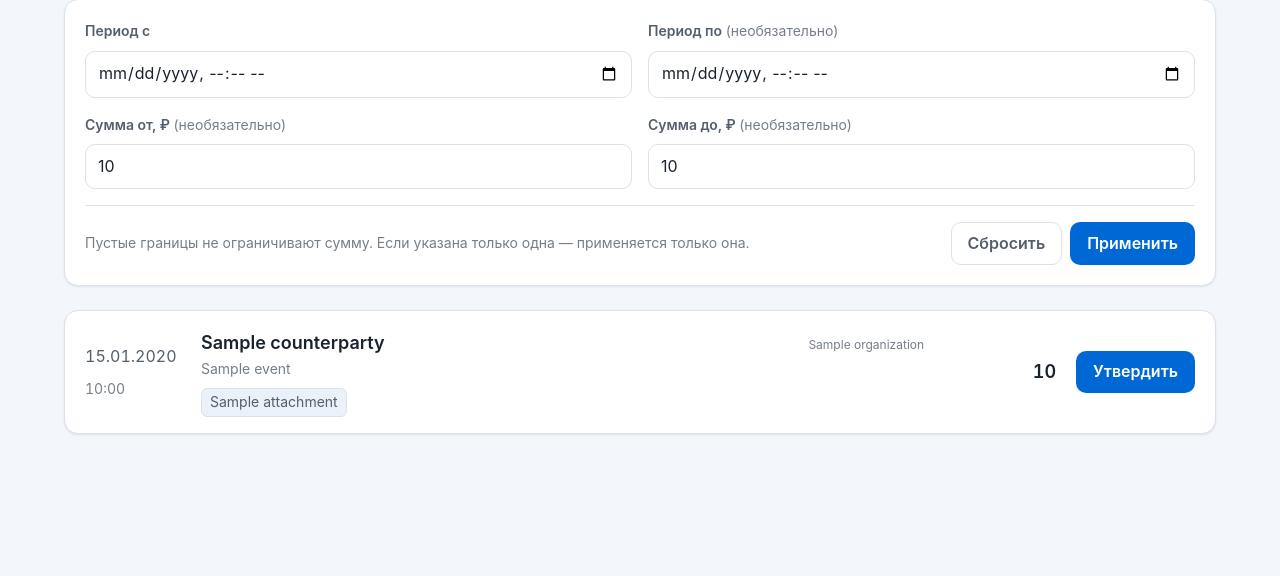
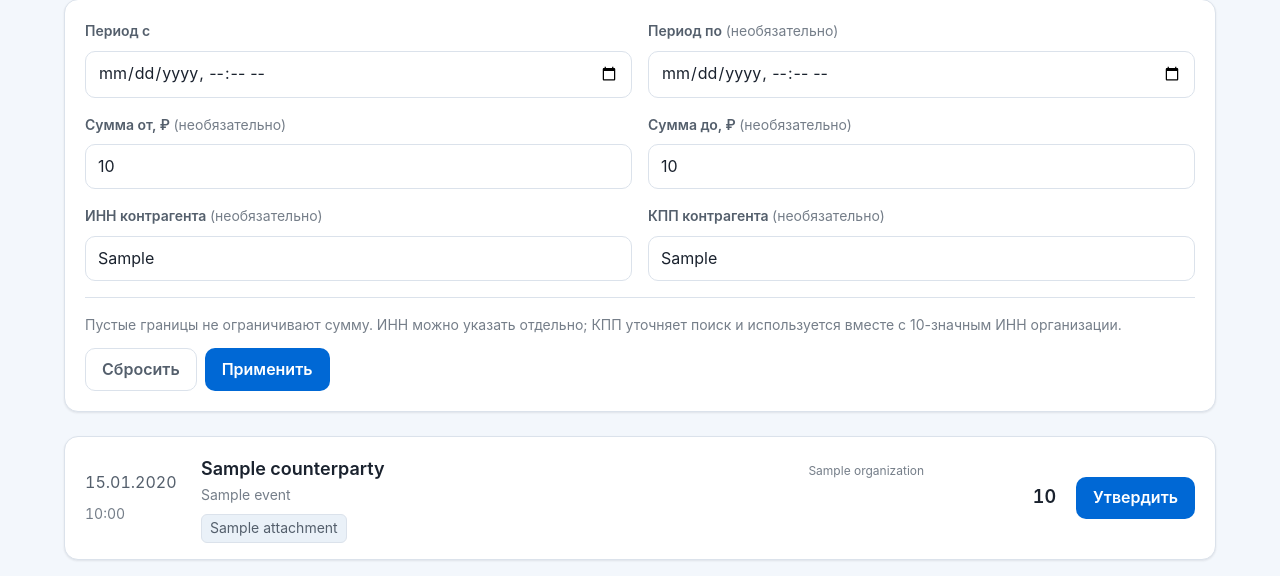
Before and after one commit to DenSerKo/kusaby, a Django app: template apps/documents/templates/documents/events.html in a window 1280 px wide. Shown: the part 208-784 px from the top of the page. Before the commit the page ends 644 px from the top, so only its background shows below. Run offline with Django 5.2, Linux system fonts and the light colour scheme; the template is opened without the code that fills it: most values are stand-ins (such as "Sample title", 1, 10 or a date in 2020).

Commit message:
Add counterparty INN and KPP filters

```diff
--- a/apps/documents/templates/documents/events.html
+++ b/apps/documents/templates/documents/events.html
@@ -58,10 +58,38 @@
                     value="{{ amount_max }}"
                 >
             </div>
+            <div class="events-filter__field">
+                <label for="counterparty-inn">ИНН контрагента <span>(необязательно)</span></label>
+                <input
+                    type="text"
+                    name="counterparty_inn"
+                    id="counterparty-inn"
+                    inputmode="numeric"
+                    autocomplete="off"
+                    maxlength="12"
+                    pattern="[0-9]{10}|[0-9]{12}"
+                    placeholder="10 цифр — организация, 12 — ИП"
+                    value="{{ counterparty_inn }}"
+                >
+            </div>
+            <div class="events-filter__field">
+                <label for="counterparty-kpp">КПП контрагента <span>(необязательно)</span></label>
+                <input
+                    type="text"
+                    name="counterparty_kpp"
+                    id="counterparty-kpp"
+                    inputmode="numeric"
+                    autocomplete="off"
+                    maxlength="9"
+                    pattern="[0-9]{9}"
+                    placeholder="9 цифр, только для организации"
+                    value="{{ counterparty_kpp }}"
+                >
+            </div>
         </div>
 
         <div class="events-filter__footer">
-            <p>Пустые границы не ограничивают сумму. Если указана только одна — применяется только она.</p>
+            <p>Пустые границы не ограничивают сумму. ИНН можно указать отдельно; КПП уточняет поиск и используется вместе с 10-значным ИНН организации.</p>
             <div class="events-filter__actions">
                 <a class="button button--secondary" href="{% url 'documents:events' %}">Сбросить</a>
                 <button type="submit">Применить</button>
```
